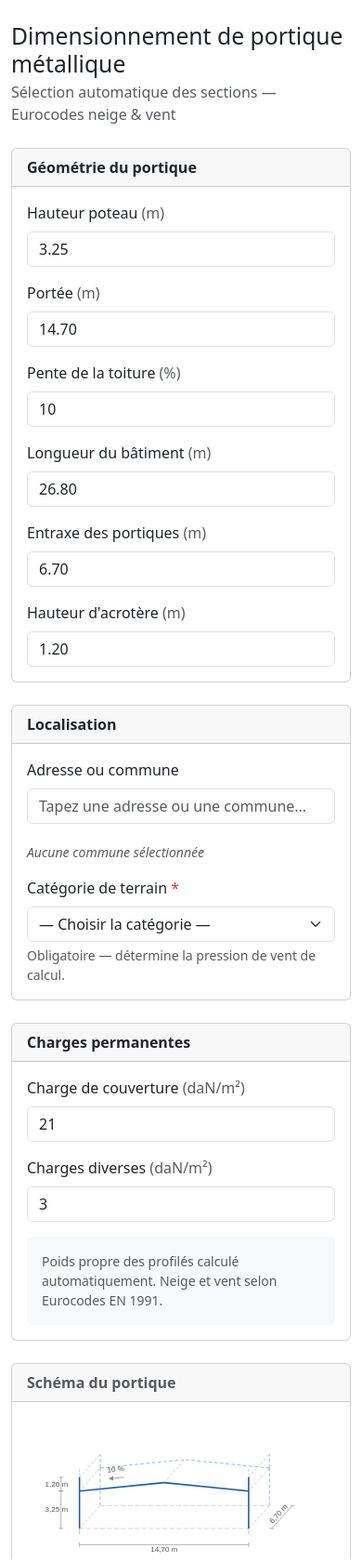
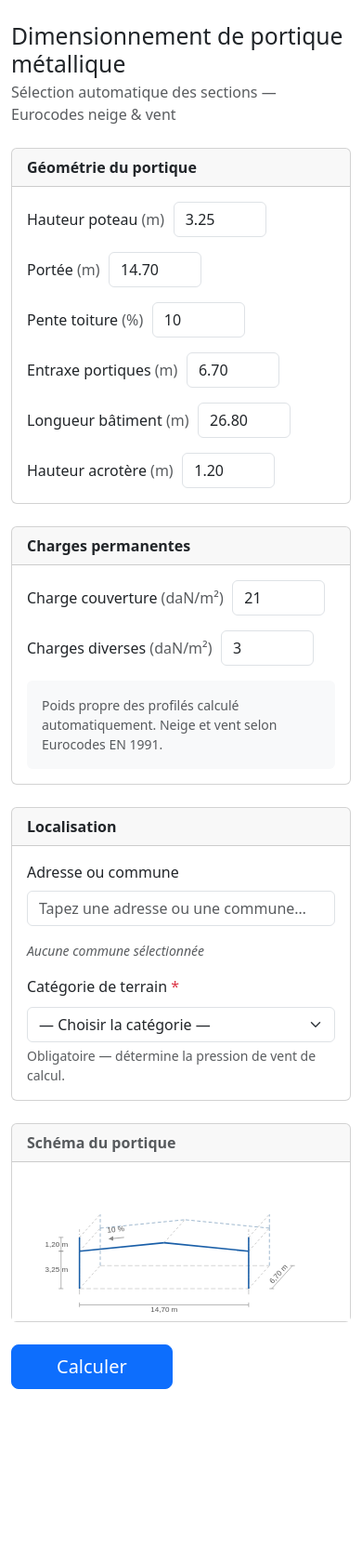
Before and after one commit to ThomasPGC/Instanote26, a FastAPI app: page /calcul in a window 390 px wide. Shown: the part 87-1767 px from the top of the page at 93% size. After the commit the page ends 1581 px from the top, so only its background shows below. Run offline with FastAPI, Linux system fonts and the light colour scheme; some libraries are stand-ins or nearby versions.

Commit message:
refonte formulaire calcul : cartes empilées, champs compacts et responsives
Passage des 3 cartes (Géométrie, Charges, Localisation) en pleine largeur et
empilées, avec étiquette+champ sur une même ligne (.field-inline) pour éviter
les lignes perdues. Adresse en pleine largeur, catégorie de terrain élargie
pour ne plus tronquer les libellés longs. Breakpoint remonté à lg pour que
mobiles et petites tablettes restent en une seule colonne (fix débordement
horizontal en mode téléphone).

```diff
--- a/templates/calcul/form.html
+++ b/templates/calcul/form.html
@@ -2,6 +2,17 @@
 {% block title %}Calcul portique — Instanote{% endblock %}
 
 {% block content %}
+<style>
+  /* Étiquette + champ sur une même ligne, l'un contre l'autre (pas d'étirement
+     même quand la colonne est large) : le champ garde une largeur fixe
+     (valeurs max du type xxx,xx). flex-wrap en filet de sécurité : si jamais
+     la colonne devient trop étroite, le champ repasse sous l'étiquette au lieu
+     de déborder de l'écran. */
+  .field-inline { display: flex; flex-wrap: wrap; align-items: center; gap: 0.6rem; }
+  .field-inline .form-label { margin-bottom: 0; }
+  .field-inline .form-control-narrow { width: 100px; flex-shrink: 0; }
+  .field-inline .form-select { flex: 1 1 200px; min-width: 0; }
+</style>
 <h2 class="mb-1">Dimensionnement de portique métallique</h2>
 <p class="text-muted mb-4">Sélection automatique des sections — Eurocodes neige &amp; vent</p>
 
@@ -10,45 +21,86 @@
   <div class="row g-4">
 
     {# ── Géométrie ── #}
-    <div class="col-lg-4">
-      <div class="card h-100">
+    <div class="col-12">
+      <div class="card">
         <div class="card-header fw-semibold">Géométrie du portique</div>
         <div class="card-body">
 
-          <div class="mb-3">
+          <div class="row g-3">
+            <div class="col-12 col-lg-4">
+              <div class="field-inline">
                 <label class="form-label" for="hpot">Hauteur poteau <span class="text-muted">(m)</span></label>
-            <input type="number" class="form-control" id="hpot" name="hpot"
+                <input type="number" class="form-control form-control-narrow" id="hpot" name="hpot"
                        step="0.05" min="1" max="20" value="3.25" required>
               </div>
-
-          <div class="mb-3">
+            </div>
+            <div class="col-12 col-lg-4">
+              <div class="field-inline">
                 <label class="form-label" for="portee">Portée <span class="text-muted">(m)</span></label>
-            <input type="number" class="form-control" id="portee" name="portee"
+                <input type="number" class="form-control form-control-narrow" id="portee" name="portee"
                        step="0.1" min="3" max="40" value="14.70" required>
               </div>
-
-          <div class="mb-3">
-            <label class="form-label" for="pente_pct">Pente de la toiture <span class="text-muted">(%)</span></label>
-            <input type="number" class="form-control" id="pente_pct" name="pente_pct"
+            </div>
+            <div class="col-12 col-lg-4">
+              <div class="field-inline">
+                <label class="form-label" for="pente_pct">Pente toiture <span class="text-muted">(%)</span></label>
+                <input type="number" class="form-control form-control-narrow" id="pente_pct" name="pente_pct"
                        step="1" min="3" max="100" value="10" required>
               </div>
-
-          <div class="mb-3">
-            <label class="form-label" for="longueur">Longueur du bâtiment <span class="text-muted">(m)</span></label>
-            <input type="number" class="form-control" id="longueur" name="longueur"
+            </div>
+            <div class="col-12 col-lg-4">
+              <div class="field-inline">
+                <label class="form-label" for="entraxe">Entraxe portiques <span class="text-muted">(m)</span></label>
+                <input type="number" class="form-control form-control-narrow" id="entraxe" name="entraxe"
+                       step="0.05" min="1" max="20" value="6.70" required>
+              </div>
+            </div>
+            <div class="col-12 col-lg-4">
+              <div class="field-inline">
+                <label class="form-label" for="longueur">Longueur bâtiment <span class="text-muted">(m)</span></label>
+                <input type="number" class="form-control form-control-narrow" id="longueur" name="longueur"
                        step="0.1" min="3" max="200" value="26.80" required>
               </div>
-
-          <div class="mb-3">
-            <label class="form-label" for="entraxe">Entraxe des portiques <span class="text-muted">(m)</span></label>
-            <input type="number" class="form-control" id="entraxe" name="entraxe"
-                   step="0.05" min="1" max="20" value="6.70" required>
+            </div>
+            <div class="col-12 col-lg-4">
+              <div class="field-inline">
+                <label class="form-label" for="h_acro">Hauteur acrotère <span class="text-muted">(m)</span></label>
+                <input type="number" class="form-control form-control-narrow" id="h_acro" name="h_acro"
+                       step="0.05" min="0" max="5" value="1.20">
+              </div>
+            </div>
           </div>
 
-          <div class="mb-0">
-            <label class="form-label" for="h_acro">Hauteur d'acrotère <span class="text-muted">(m)</span></label>
-            <input type="number" class="form-control" id="h_acro" name="h_acro"
-                   step="0.05" min="0" max="5" value="1.20">
+        </div>
+      </div>
+    </div>
+
+    {# ── Charges permanentes ── #}
+    <div class="col-12">
+      <div class="card">
+        <div class="card-header fw-semibold">Charges permanentes</div>
+        <div class="card-body">
+
+          <div class="row g-3">
+            <div class="col-12 col-lg-6">
+              <div class="field-inline">
+                <label class="form-label" for="couv">Charge couverture <span class="text-muted">(daN/m²)</span></label>
+                <input type="number" class="form-control form-control-narrow" id="couv" name="couv"
+                       step="1" min="0" max="200" value="21" required>
+              </div>
+            </div>
+            <div class="col-12 col-lg-6">
+              <div class="field-inline">
+                <label class="form-label" for="divers">Charges diverses <span class="text-muted">(daN/m²)</span></label>
+                <input type="number" class="form-control form-control-narrow" id="divers" name="divers"
+                       step="1" min="0" max="100" value="3" required>
+              </div>
+            </div>
+          </div>
+
+          <div class="mt-3 p-3 bg-light rounded small text-muted">
+            Poids propre des profilés calculé automatiquement.
+            Neige et vent selon Eurocodes EN 1991.
           </div>
 
         </div>
@@ -56,12 +108,12 @@
     </div>
 
     {# ── Localisation ── #}
-    <div class="col-lg-4">
-      <div class="card h-100">
+    <div class="col-12">
+      <div class="card">
         <div class="card-header fw-semibold">Localisation</div>
-        <div class="card-body d-flex flex-column">
+        <div class="card-body">
 
-          {# Champ de recherche adresse #}
+          {# Champ de recherche adresse — seul sur sa ligne, pleine largeur #}
           <div class="mb-3">
             <label class="form-label" for="adresse-search">Adresse ou commune</label>
             <input type="text" class="form-control" id="adresse-search" name="q"
@@ -72,10 +124,9 @@
                    hx-target="#geo-results"
                    hx-include="this">
             <div id="geo-results" class="position-relative mt-1"></div>
-          </div>
 
             {# Zone remplie après sélection — contient les hidden inputs #}
-          <div id="localisation-card" class="mb-3">
+            <div id="localisation-card" class="mt-3">
               {# hidden inputs obligatoires pour le submit #}
               <input type="hidden" name="departement"     id="h-dept"      value="">
               <input type="hidden" name="nom_commune"     id="h-commune"   value="">
@@ -83,9 +134,12 @@
               <input type="hidden" name="altitude"        id="h-altitude"  value="0">
               <div class="text-muted small fst-italic">Aucune commune sélectionnée</div>
             </div>
+          </div>
 
-          {# Rugosité — obligatoire, pas de valeur par défaut #}
-          <div class="mt-auto">
+          {# Rugosité — obligatoire, pas de valeur par défaut, en dessous, étiquette et champ
+             sur la même ligne, le select grandit pour rester lisible #}
+          <div>
+            <div class="field-inline">
               <label class="form-label" for="rugosite">
                 Catégorie de terrain
                 <span class="text-danger">*</span>
@@ -96,38 +150,8 @@
                 <option value="{{ val }}">{{ label }}</option>
                 {% endfor %}
               </select>
+            </div>
             <div class="form-text">Obligatoire — détermine la pression de vent de calcul.</div>
-          </div>
-
-        </div>
-      </div>
-    </div>
-
-    {# ── Charges permanentes ── #}
-    <div class="col-lg-4">
-      <div class="card h-100">
-        <div class="card-header fw-semibold">Charges permanentes</div>
-        <div class="card-body">
-
-          <div class="mb-3">
-            <label class="form-label" for="couv">
-              Charge de couverture <span class="text-muted">(daN/m²)</span>
-            </label>
-            <input type="number" class="form-control" id="couv" name="couv"
-                   step="1" min="0" max="200" value="21" required>
-          </div>
-
-          <div class="mb-3">
-            <label class="form-label" for="divers">
-              Charges diverses <span class="text-muted">(daN/m²)</span>
-            </label>
-            <input type="number" class="form-control" id="divers" name="divers"
-                   step="1" min="0" max="100" value="3" required>
-          </div>
-
-          <div class="mt-3 p-3 bg-light rounded small text-muted">
-            Poids propre des profilés calculé automatiquement.
-            Neige et vent selon Eurocodes EN 1991.
           </div>
 
         </div>
```
Also changed, not shown: CLAUDE.md (+23 -1 lines). Lines whose indentation alone changed are shown as unchanged.
